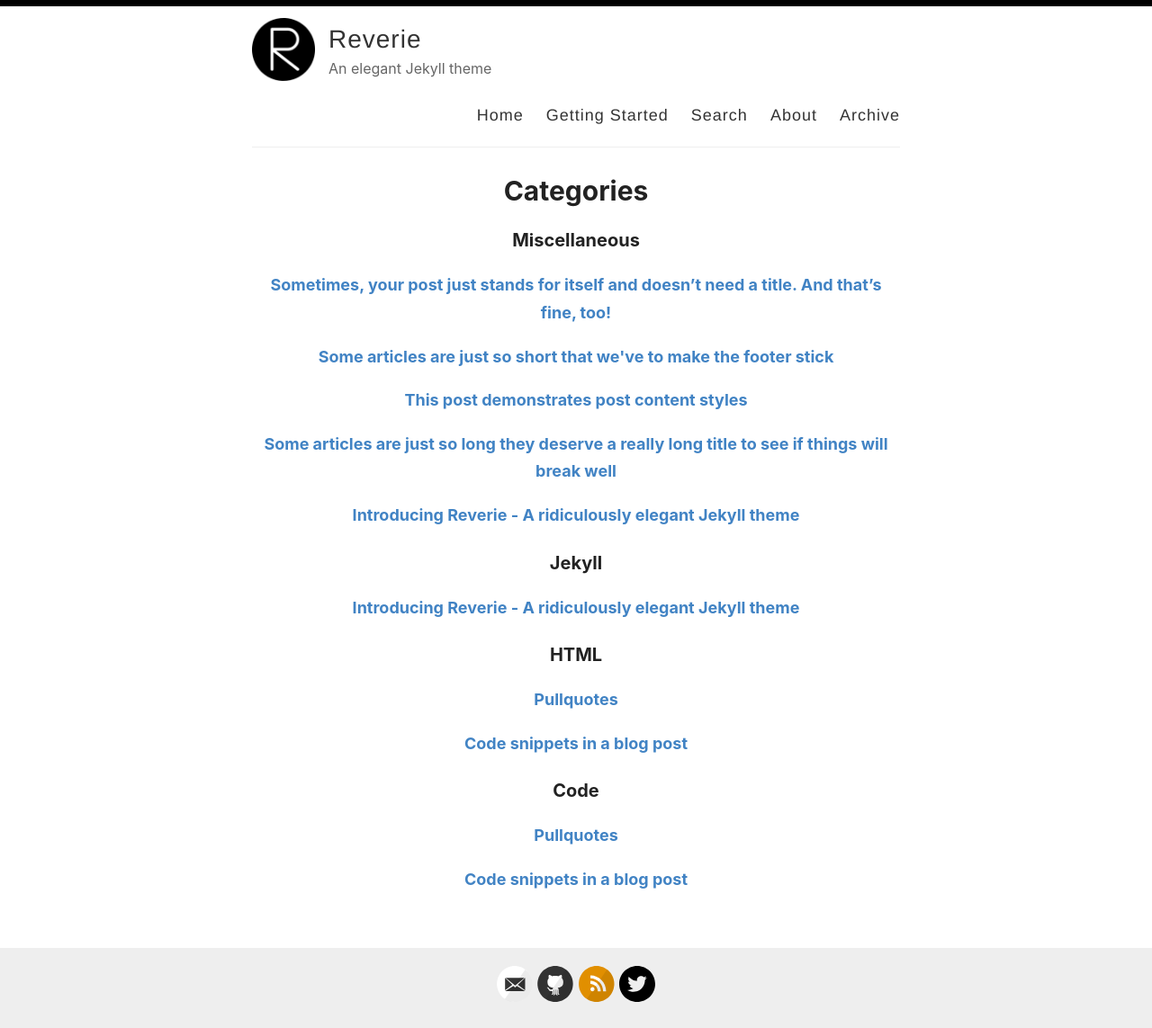
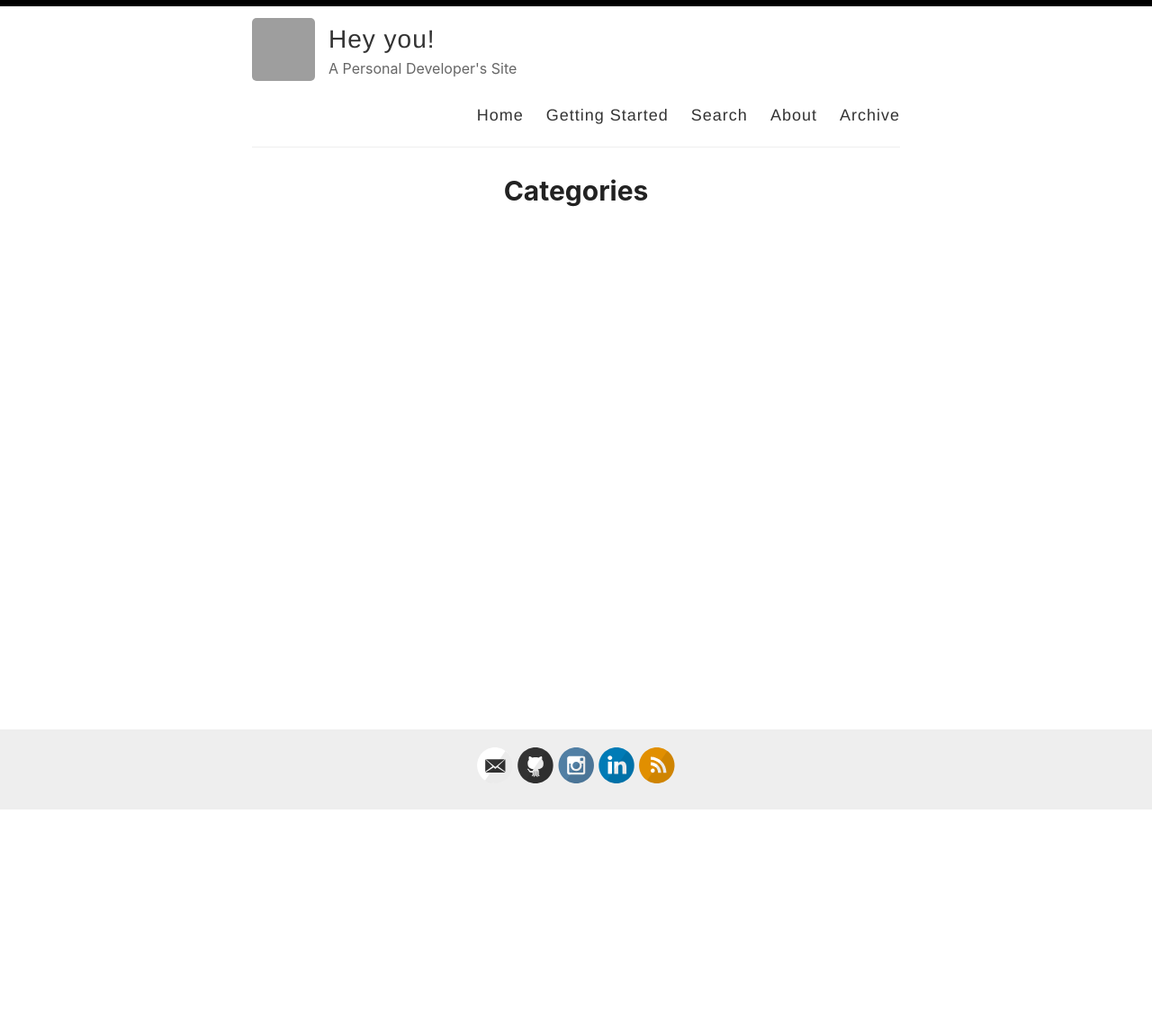
Before and after one commit to Mateusmsouza/mateusmsouza.github.io, a Jekyll site: the page built from _pages/categories.md, in a window 1280 px wide. Shown: the whole page at 90% size. Built offline with Jekyll 4.4.1, drawn with Linux system fonts in a browser that asks for light colours; after the commit the page ends 901 px from its top, so only the background shows below that; part of the change alters nothing that is shown; grey boxes are pictures that could not be loaded.

Commit message:
update info

````diff
--- a/_config.yml
+++ b/_config.yml
@@ -3,16 +3,16 @@
 #
 
 # Name of your site (displayed in the header)
-name: Reverie
+name: Hey you!
 
 # Name of the author
-author: Amit Merchant
+author: Mateus Souza
 
 # Short bio or description (displayed in the header)
-description: An elegant Jekyll theme
+description: A Personal Developer's Site
 
 # URL of your avatar or profile pic (you could use your GitHub profile pic)
-avatar: /images/reverie.png
+avatar: https://avatars.githubusercontent.com/u/30119473?v=4
 
 #
 # Flags below are optional
@@ -21,15 +21,15 @@ avatar: /images/reverie.png
 # Includes an icon in the footer for each username you enter
 footer-links:
   dribbble:
-  email: amit.d.merchant@gmail.com
+  email: mateus_msouza@outlook.com
   facebook:
   flickr:
   github: Mateusmsouza/mateusmsouza.github.io
-  instagram:
-  linkedin:
+  instagram: https://www.instagram.com/machaduwd/
+  linkedin: linkedin.com/in/mateus-msouza/
   pinterest:
   rss: rss
-  twitter: amit_merchant
+  twitter:
   stackoverflow:
   youtube: # channel/<your_long_string> or user/<user-name>
   googleplus: # anything in your profile username that comes after plus.google.com/
@@ -41,7 +41,7 @@ footer-links:
 disqus:
 
 # Enter your Google Analytics web tracking code (e.g. UA-2110908-2) to activate tracking
-google_analytics: UA-43339302-11
+#google_analytics: UA-43339302-11
 
 # For newer "GA4" analytics, use the following instead of the "UA" entry above
 #google_analytics_ga4: G-GABC1DEFG
@@ -89,7 +89,7 @@ plugins:
 
 include: ['_pages']
 
-paginate: 6
+paginate: 1
 paginate_path: /page:num/
 
 # Exclude these files from your production _site
--- a/_posts/2019-02-13-introducing-reverie-jekyll-theme.md
+++ /dev/null
@@ -1,85 +0,0 @@
----
-layout: post
-title: Introducing Reverie - A ridiculously elegant Jekyll theme
-categories: [Miscellaneous, Jekyll]
----
-
-[Reverie](https://github.com/amitmerchant1990/reverie) is a [Jekyll](https://jekyllrb.com/)-powered theme which is simple and opinionated. It's actually a fork of [jekyll-now](https://github.com/barryclark/jekyll-now) with some additional features and personal touches which I've implemented to suit my needs for my blog.
-
-This is a plug-and-play Jekyll theme which you can use on GitHub Pages without even setting up a local environment.
-
-![](/images/reverie-demo.png)
-
-## Features overview
-
-- Command-line free fork-first workflow, using GitHub.com to create, customize and post to your blog
-- Fully responsive and mobile optimized base theme
-- Sass/Coffeescript support using Jekyll 2.0
-- Free hosting on your GitHub Pages user site
-- All the SEO goodies comes in-built
-- Markdown blogging
-- Syntax highlighting using Pygments
-    - [Dracula syntax theme](https://draculatheme.com/) included
-- Disqus commenting
-- Google Analytics integration
-- Fuzzy search across blog posts
-- Pagination of posts works out-of-the-box.
-- Categorize posts out-of-the box
-- RSS Feed
-- In-built sitemap
-
-<div style="text-align: center;">
- <script async type="text/javascript" src="//cdn.carbonads.com/carbon.js?serve=CE7D6KJY&placement=wwwamitmerchantcom" id="_carbonads_js"></script>
-</div>
-
-## Using Reverie on GitHub Pages
-
-### Step 1) Fork Reverie to your User Repository
-
-Fork [this repository](https://github.com/amitmerchant1990/reverie), then rename the repository to `yourgithubusername.github.io`.
-
-Alternatively, you can use [Use this template](https://github.com/amitmerchant1990/reverie/generate) button if you want to create a repository with a clean commit history which will use Reverie as a template.
-
-Your Jekyll blog will often be viewable immediately at <https://yourgithubusername.github.io> (if it's not, you can often force it to build by completing step 2)
-
-### Step 2) Customize and view your site
-
-Enter your site name, description, avatar and many other options by editing the `_config.yml` file. You can easily turn on Google Analytics tracking, Disqus commenting and social icons here.
-
-Making a change to `_config.yml` (or any file in your repository) will force GitHub Pages to rebuild your site with jekyll. Your rebuilt site will be viewable a few seconds later at <https://yourgithubusername.github.io> - if not, give it ten minutes as GitHub suggests and it'll appear soon.
-
-### Step 3) Publish your first blog post
-
-Create a new file called `/_posts/2019-2-13-Hello-World.md` to publish your first blog post. That's all you need to do to publish your first blog post! This [Markdown Cheatsheet](https://github.com/adam-p/markdown-here/wiki/Markdown-Cheatsheet) might come in handy while writing the posts.
-
-> You can add additional posts in the browser on GitHub.com too! Just hit the <kbd>Create new file</kbd> button in `/_posts/` to create new content. Just make sure to include the [front-matter](http://jekyllrb.com/docs/frontmatter/) block at the top of each new blog post and make sure the post's filename is in this format: year-month-day-title.md
-
-## Using Categories in Reverie
-
-You can categorize your content based on `categories` in Reverie. For this, you just need to add `categories` in front matter like below:
-
-For adding single category:
-
-```md
-categories: JavaScript
-```
-
-For adding multiple categories:
-
-```md
-categories: [PHP, Laravel]
-```
-
-The contegorized content can be shown over this URL: <https://yourgithubusername.github.io/categories/>
-
-## RSS
-
-The generated [RSS feed](https://en.wikipedia.org/wiki/RSS) of your blog can be found at <https://yourgithubusername.github.io/feed>. You can see the example RSS feed over [here](https://www.amitmerchant.com/reverie/feed).
-
-## Sitemap
-
-The generated sitemap of your blog can be found at <https://yourgithubusername.github.io/sitemap>. You can see the example sitemap feed over [here](https://www.amitmerchant.com/reverie/sitemap).
-
-## License
-
-MIT
--- a/_posts/2019-08-08-no-title-posts.md
+++ /dev/null
@@ -1,6 +0,0 @@
----
-layout: post
-title: ""
-categories: Miscellaneous
----
-Sometimes, your post just stands for itself and doesn't need a title. And that's fine, too!
--- a/_posts/2019-12-11-pullquotes.md
+++ /dev/null
@@ -1,14 +0,0 @@
----
-layout: post
-title:  Pullquotes
-categories: [HTML,Code]
-excerpt: In graphic design, a pull quote (also known as a lift-out pull quote) is a key phrase, quotation, or excerpt that has been pulled from an article and used as a page layout graphic element, serving to entice readers into the article or to highlight a key topic.
----
-
-In graphic design, a pull quote (also known as a lift-out pull quote) is a key phrase, quotation, or excerpt that has been pulled from an article and used as a page layout graphic element, serving to entice readers into the article or to highlight a key topic. {% include pullquote.html quote="It is typically placed in a larger or distinctive typeface and on the same page." %} Pull quotes are often used in magazine and newspaper articles, annual reports, and brochures, as well as on the web. They can add visual interest to text-heavy pages with few images or illustrations.
-
-Placement of a pull quote on a page may be defined in a publication's or website's style guide. Such a typographic device may or may not be aligned with a column on the page. Some designers, for example, choose not to align the quote. In that case, the quotation cuts into two or more columns, as in the example shown. Because the pull quote invites the reader to read about the highlighted material, the pull quote should appear before the text it cites and, generally, fairly close to it.
-
-Pull quotes need not be a verbatim copy of the text being quoted; depending on a publication's house style, pull quotes may be abbreviated for space or paraphrased for clarity, with or without indication.
-
-A disadvantage of pull quotes as a design element is that they can disrupt the reading process of readers invested in reading the text sequentially by drawing attention to ghost fragments out of context. At the other extreme, when pull quotes are used to break up what would otherwise be a formless wall of text, pull quote can serve as visual landmarks to help the reader maintain a sense of sequence and place.
--- a/_posts/2019-7-27-super-long-article.md
+++ /dev/null
@@ -1,11 +0,0 @@
----
-layout: post
-title: Some articles are just so long they deserve a really long title to see if things will break well
-categories: Miscellaneous
----
-
-Lorem ipsum dolor sit amet, consectetur adipiscing elit. Fusce bibendum neque eget nunc mattis eu sollicitudin enim tincidunt. Vestibulum lacus tortor, ultricies id dignissim ac, bibendum in velit. Proin convallis mi ac felis pharetra aliquam. Curabitur dignissim accumsan rutrum. In arcu magna, aliquet vel pretium et, molestie et arcu. Mauris lobortis nulla et felis ullamcorper bibendum. Phasellus et hendrerit mauris. Proin eget nibh a massa vestibulum pretium. Suspendisse eu nisl a ante aliquet bibendum quis a nunc. Praesent varius interdum vehicula. Aenean risus libero, placerat at vestibulum eget, ultricies eu enim. Praesent nulla tortor, malesuada adipiscing adipiscing sollicitudin, adipiscing eget est.
-
-Lorem ipsum dolor sit amet, consectetur adipiscing elit. Fusce bibendum neque eget nunc mattis eu sollicitudin enim tincidunt. Vestibulum lacus tortor, ultricies id dignissim ac, bibendum in velit. Proin convallis mi ac felis pharetra aliquam. Curabitur dignissim accumsan rutrum. In arcu magna, aliquet vel pretium et, molestie et arcu. Mauris lobortis nulla et felis ullamcorper bibendum. Phasellus et hendrerit mauris. Proin eget nibh a massa vestibulum pretium. Suspendisse eu nisl a ante aliquet bibendum quis a nunc. Praesent varius interdum vehicula. Aenean risus libero, placerat at vestibulum eget, ultricies eu enim. Praesent nulla tortor, malesuada adipiscing adipiscing sollicitudin, adipiscing eget est.
-
-Lorem ipsum dolor sit amet, consectetur adipiscing elit. Fusce bibendum neque eget nunc mattis eu sollicitudin enim tincidunt. Vestibulum lacus tortor, ultricies id dignissim ac, bibendum in velit. Proin convallis mi ac felis pharetra aliquam. Curabitur dignissim accumsan rutrum. In arcu magna, aliquet vel pretium et, molestie et arcu. Mauris lobortis nulla et felis ullamcorper bibendum. Phasellus et hendrerit mauris. Proin eget nibh a massa vestibulum pretium. Suspendisse eu nisl a ante aliquet bibendum quis a nunc. Praesent varius interdum vehicula. Aenean risus libero, placerat at vestibulum eget, ultricies eu enim. Praesent nulla tortor, malesuada adipiscing adipiscing sollicitudin, adipiscing eget est.
--- a/_posts/2019-7-27-this-post-demonstrates-post-content-styles.md
+++ /dev/null
@@ -1,95 +0,0 @@
----
-layout: post
-title: This post demonstrates post content styles
-categories: Miscellaneous
----
-
-Lorem ipsum dolor sit amet, consectetur adipiscing elit. Fusce bibendum neque eget nunc mattis eu sollicitudin enim tincidunt. Vestibulum lacus tortor, ultricies id dignissim ac, bibendum in velit. Praesent varius interdum vehicula. Aenean risus libero, placerat at vestibulum eget, ultricies eu enim. Praesent nulla tortor, malesuada adipiscing adipiscing sollicitudin, adipiscing eget est.
-
-## Some great heading (h2)
-
-Proin convallis mi ac felis pharetra aliquam. Curabitur dignissim accumsan rutrum. In arcu magna, aliquet vel pretium et, molestie et arcu.
-
-Mauris lobortis nulla et felis ullamcorper bibendum. Phasellus et hendrerit mauris. Proin eget nibh a massa vestibulum pretium. Suspendisse eu nisl a ante aliquet bibendum quis a nunc. Praesent varius interdum vehicula. Aenean risus libero, placerat at vestibulum eget, ultricies eu enim. Praesent nulla tortor, malesuada adipiscing adipiscing sollicitudin, adipiscing eget est.
-
-## Another great heading (h2)
-
-Lorem ipsum dolor sit amet, consectetur adipiscing elit. Fusce bibendum neque eget nunc mattis eu sollicitudin enim tincidunt. Vestibulum lacus tortor, ultricies id dignissim ac, bibendum in velit.
-
-### Some great subheading (h3)
-
-Proin convallis mi ac felis pharetra aliquam. Curabitur dignissim accumsan rutrum. In arcu magna, aliquet vel pretium et, molestie et arcu. Mauris lobortis nulla et felis ullamcorper bibendum.
-
-Phasellus et hendrerit mauris. Proin eget nibh a massa vestibulum pretium. Suspendisse eu nisl a ante aliquet bibendum quis a nunc.
-
-### Some great subheading (h3)
-
-Praesent varius interdum vehicula. Aenean risus libero, placerat at vestibulum eget, ultricies eu enim. Praesent nulla tortor, malesuada adipiscing adipiscing sollicitudin, adipiscing eget est.
-
-> This quote will change your life. It will reveal the secrets of the universe, and all the wonders of humanity. Don't misuse it.
-
-Lorem ipsum dolor sit amet, consectetur adipiscing elit. Fusce bibendum neque eget nunc mattis eu sollicitudin enim tincidunt.
-
-### Some great subheading (h3)
-
-Vestibulum lacus tortor, ultricies id dignissim ac, bibendum in velit. Proin convallis mi ac felis pharetra aliquam. Curabitur dignissim accumsan rutrum.
-
-```html
-<html>
-  <head>
-  </head>
-  <body>
-    <p>Hello, World!</p>
-  </body>
-</html>
-```
-
-
-In arcu magna, aliquet vel pretium et, molestie et arcu. Mauris lobortis nulla et felis ullamcorper bibendum. Phasellus et hendrerit mauris.
-
-#### You might want a sub-subheading (h4)
-
-In arcu magna, aliquet vel pretium et, molestie et arcu. Mauris lobortis nulla et felis ullamcorper bibendum. Phasellus et hendrerit mauris.
-
-In arcu magna, aliquet vel pretium et, molestie et arcu. Mauris lobortis nulla et felis ullamcorper bibendum. Phasellus et hendrerit mauris.
-
-#### But it's probably overkill (h4)
-
-In arcu magna, aliquet vel pretium et, molestie et arcu. Mauris lobortis nulla et felis ullamcorper bibendum. Phasellus et hendrerit mauris.
-
-### Oh hai, an unordered list!!
-
-In arcu magna, aliquet vel pretium et, molestie et arcu. Mauris lobortis nulla et felis ullamcorper bibendum. Phasellus et hendrerit mauris.
-
-- First item, yo
-- Second item, dawg
-- Third item, what what?!
-- Fourth item, fo sheezy my neezy
-
-### Oh hai, an ordered list!!
-
-In arcu magna, aliquet vel pretium et, molestie et arcu. Mauris lobortis nulla et felis ullamcorper bibendum. Phasellus et hendrerit mauris.
-
-1. First item, yo
-2. Second item, dawg
-3. Third item, what what?!
-4. Fourth item, fo sheezy my neezy
-
-
-
-## Headings are cool! (h2)
-
-Proin eget nibh a massa vestibulum pretium. Suspendisse eu nisl a ante aliquet bibendum quis a nunc. Praesent varius interdum vehicula. Aenean risus libero, placerat at vestibulum eget, ultricies eu enim. Praesent nulla tortor, malesuada adipiscing adipiscing sollicitudin, adipiscing eget est.
-
-Praesent nulla tortor, malesuada adipiscing adipiscing sollicitudin, adipiscing eget est.
-
-Proin eget nibh a massa vestibulum pretium. Suspendisse eu nisl a ante aliquet bibendum quis a nunc.
-
-### Tables
-
-|Title 1               | Title 2               | Title 3               | Title 4              |
-|--------------------- | --------------------- | --------------------- | ---------------------|
-|lorem                 | lorem ipsum           | lorem ipsum dolor     | lorem ipsum dolor sit|
-|lorem ipsum dolor sit | lorem ipsum dolor sit | lorem ipsum dolor sit | lorem ipsum dolor sit|
-|lorem ipsum dolor sit | lorem ipsum dolor sit | lorem ipsum dolor sit | lorem ipsum dolor sit|
-|lorem ipsum dolor sit | lorem ipsum dolor sit | lorem ipsum dolor sit | lorem ipsum dolor sit|
--- a/_posts/2019-7-28-super-short-article.md
+++ /dev/null
@@ -1,7 +0,0 @@
----
-layout: post
-title: Some articles are just so short that we've to make the footer stick
-categories: Miscellaneous
----
-
-Lorem ipsum dolor sit amet, consectetur adipisicing elit, sed do eiusmod tempor incididunt ut labore et dolore magna aliqua. Ut enim ad minim veniam, quis nostrud exercitation ullamco laboris nisi ut aliquip ex ea commodo consequat. Duis aute irure dolor in reprehenderit in voluptate velit esse cillum dolore eu fugiat nulla pariatur. Excepteur sint occaecat cupidatat non proident, sunt in culpa qui officia deserunt mollit anim id est laborum.
--- a/_posts/2019-8-12-code-snippets.md
+++ /dev/null
@@ -1,42 +0,0 @@
----
-layout: post
-title:  Code snippets in a blog post
-categories: [HTML,Code]
----
-
-This post demonstrate the use of code snippets in the theme. The code snippets are powered by [Pygments](http://pygments.org/) and the code theme that is been used in Reverie is called [Draula](https://draculatheme.com/).
-
-This is a raw snippet:
-
-```
-hello world
-123
-This is a text snippet
-```
-
-This is a PHP snippet:
-
-```php
-<?php
-    echo 'Hello, World!';
-?>
-```
-
-This is a JavaScript snippet:
-
-```js
-const add = (a, b) => a + b
-const minus = (a, b) => a - b
-
-console.log(add(100,200))  // 300
-console.log(minus(100,200))  // -100
-```
-
-This is a Python snippet:
-
-```python
-def say_hello():
-    print("hello world!")
-
-say_hello()   // "hello world!"
-```
````
